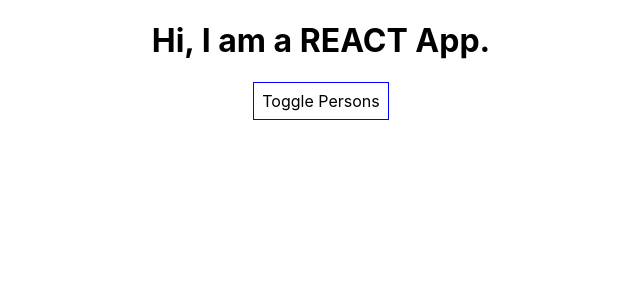
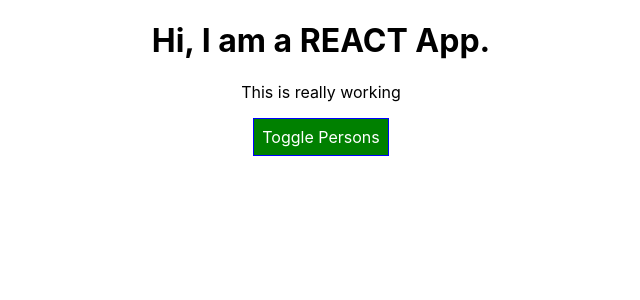
Before and after one commit to code-with-dilip/reactJs, a React (Create React App) app in the folder first-react-app/: page / in a window 1280 px wide. Shown: the top 300 px of the page, without its empty margins (319-959 px from the left). Built offline with nearby package versions, Linux system fonts and the light colour scheme.

Commit message:
added the radium sytyle./

```diff
--- a/first-react-app/package.json
+++ b/first-react-app/package.json
@@ -3,6 +3,7 @@
   "version": "0.1.0",
   "private": true,
   "dependencies": {
+    "radium": "^0.26.0",
     "react": "^16.10.1",
     "react-dom": "^16.10.1",
     "react-scripts": "3.1.2"
--- a/first-react-app/src/App.css
+++ b/first-react-app/src/App.css
@@ -1,3 +1,11 @@
 .App {
   text-align: center;
 }
+
+.red{
+  color: red
+}
+
+.bold{
+font-weight: bold
+}
--- a/first-react-app/src/App.js
+++ b/first-react-app/src/App.js
@@ -2,6 +2,7 @@
 import './App.css';
 import Person from './Person/Person'
 import PersonClass from './Person/PersonClass'
+import Radium from 'radium'
 
 class App extends Component {
   state = {
@@ -58,14 +59,21 @@
   render() {
 
     const style = {
-      backgroundColor: 'white',
+      backgroundColor: 'green',
+      color: 'white',
       font: 'inherit',
       border: '1px solid blue',
       padding: '8px',
-      cursor: 'pointer'
+      cursor: 'pointer',
+      ':hover': {
+        backgroundColor : 'lightgreen',
+        color: 'black'
+      }
     };
     let persons = null;
     if (this.state.showPersons) {
+
+
       persons = (
         <div>
           {
@@ -74,25 +82,38 @@
                 key={person.id}
                 name={person.name}
                 age={person.age}
-                click={() => this.deletePersonHandler(person.id)}
+                click={() => this.deletePersonHandler(index)}
                 changed={(event) => this.nameChangedHandler(event, person.id)} // passing the event and person id
               />
             })
           }
         </div>
       );
+      style.backgroundColor = 'red'
+      style[':hover'] =  {
+        backgroundColor : 'salmon',
+        color: 'black'
+      }
     }
+
+    const classes = [];
+    if (this.state.persons.length<=2){
+      classes.push('red');
+    }
+
+    if (this.state.persons.length<=1){
+     // classes.push('red');
+      classes.push('bold');
+    }
+
     return (
       <div className="App">
         <h1>Hi, I am a REACT App.</h1>
+        <p className={classes.join(' ')}> This is really working</p>
         <button
           style={style}
-          // onClick={this.switchNameHandler.bind(this, 'Dilip Sundarraj')}>Switch Name</button>
-          //onClick={this.switchNameHandler.bind(this, 'Dilip Sundarraj')}>Switch Name</button>
           onClick={this.togglePersonHandler}>Toggle Persons</button>
         {persons}
-        {/* /* <PersonClass name={this.state.persons[2].name} age={this.state.persons[2].age}/> */}
-
       </div>
     );
     // return React.createElement('div', {className: 'App'}, React.createElement('h1', null, 'Hi, I am a REACT App' ));
@@ -108,4 +129,4 @@
 //   return React.createElement('div', {className: 'App'}, React.createElement('h1', null, 'Hi, I am a REACT App' ));
 // }
 
-export default App;
+export default Radium(App); // higher order component.
--- a/first-react-app/src/Person/Person.js
+++ b/first-react-app/src/Person/Person.js
@@ -1,5 +1,6 @@
 import React from 'react';
 import './Person.css'
+import Radium from 'radium'
 
 const person = (props) => {
     return (
@@ -11,4 +12,4 @@
     );
 }
 
-export default person;
+export default Radium(person);
```
Also changed, not shown: 1 other file (tests, documents, lock files or other folders).
